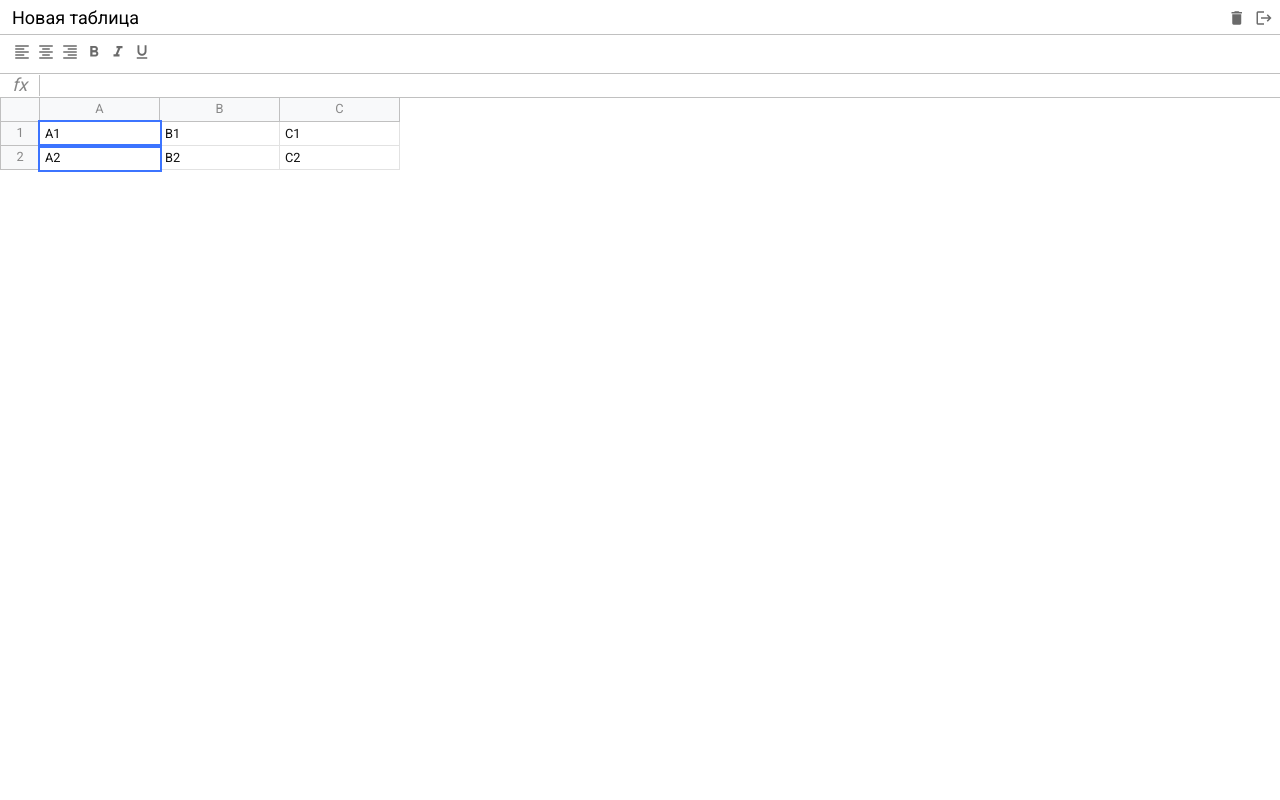
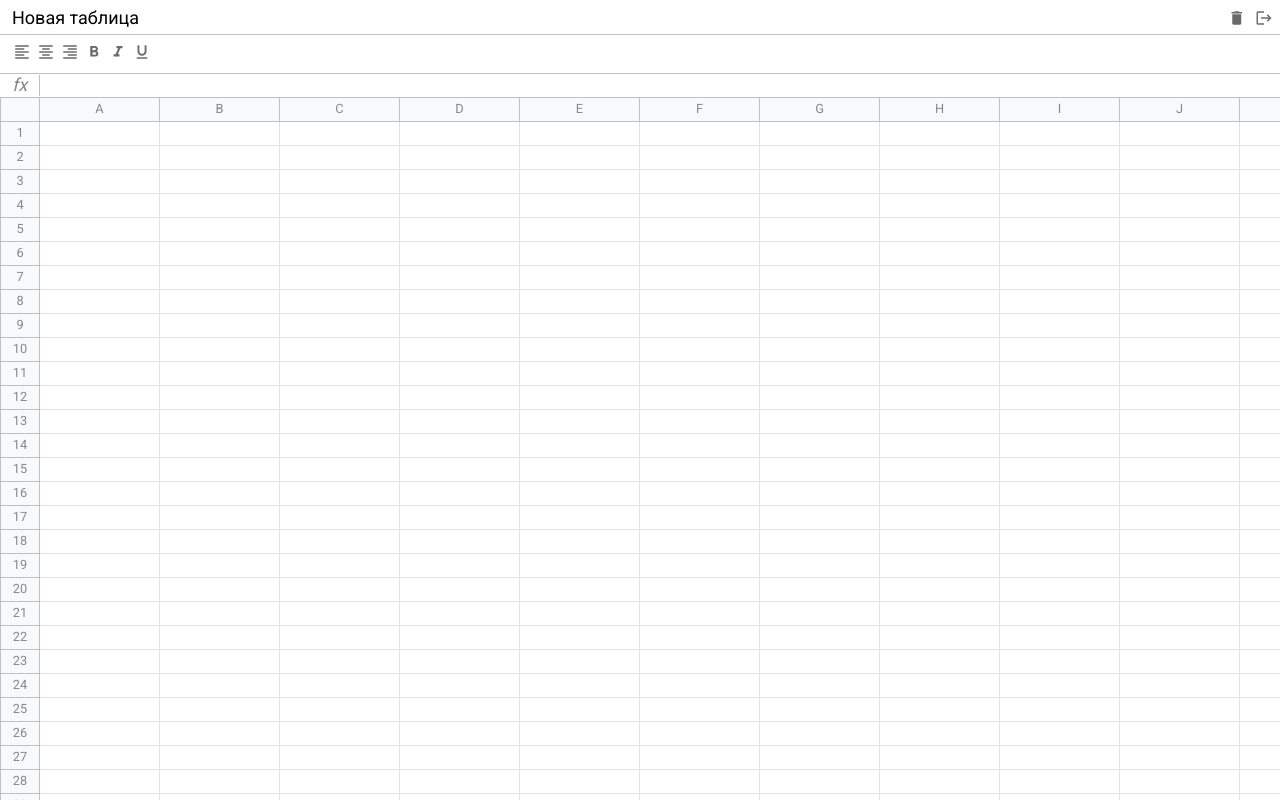
Before and after one commit to SergeyKazarinov/custom-excel, a website built with webpack: page public/index.html in a window 1280 px wide. Built offline with nearby package versions, Linux system fonts and the light colour scheme.

Commit message:
feat: add table template

```diff
--- a/src/components/table/Table.ts
+++ b/src/components/table/Table.ts
@@ -1,4 +1,5 @@
 import ExcelComponent from '@core/ExcelComponent/ExcelComponent';
+import createTable from './table.template';
 
 export interface ITable {}
 
@@ -6,39 +7,7 @@ class Table extends ExcelComponent implements ITable {
   static className = 'excel__table table';
 
   toHTML(): string {
-    return `
-      <div class="excel__table table">
-        <div class="table__row">
-          <div class="table__row_info"></div>
-
-          <div class="table__row_data">
-            <div class="table__column">A</div>
-            <div class="table__column">B</div>
-            <div class="table__column">C</div>
-          </div>
-        </div>
-
-        <div class="table__row">
-          <div class="table__row_info">1</div>
-
-          <div class="table__row_data">
-            <div class="table__cell table__cell_selected" contenteditable>A1</div>
-            <div class="table__cell" contenteditable>B1</div>
-            <div class="table__cell" contenteditable>C1</div>
-          </div>
-        </div>
-
-        <div class="table__row">
-          <div class="table__row_info">2</div>
-
-          <div class="table__row_data">
-            <div class="table__cell table__cell_selected" contenteditable>A2</div>
-            <div class="table__cell" contenteditable>B2</div>
-            <div class="table__cell" contenteditable>C2</div>
-          </div>
-        </div>
-      </div>
-    `;
+    return createTable();
   }
 }
 
--- /dev/null
+++ b/src/components/table/table.template.ts
@@ -0,0 +1,56 @@
+import { CHART_CODES } from '@src/consts/codes';
+import toChar from '@src/helpers/toChar';
+
+/**
+ * Функция создания ячейки таблицы
+ * @returns {HTMLElement} - ячейку таблицы
+ */
+const createCell = () => `
+    <div class="table__cell" contenteditable></div>
+  `;
+
+/**
+ * функция создания колонки
+ * @param {string} colName - содержимое ячейки
+ * @returns {HTMLElement} ячейку заголовка таблицы
+ */
+const createCol = (colName: string) => `
+    <div class="table__column">${colName}</div>
+  `;
+
+/**
+ * Функция создает строку таблицы
+ * @property {string} children - вложенный объект в строке (ячейка)
+ * @property {string} rowName - название строки
+ * @returns {HTMLElement} строку таблицы
+ */
+const createRow = ({ children = '', rowName = '' }: { children?: string; rowName?: string }) => `
+    <div class="table__row">
+      <div class="table__row_info">${rowName}</div>
+
+      <div class="table__row_data">
+        ${children}
+      </div>
+    </div>
+  `;
+
+const createTable = (rowsCount: number = 100) => {
+  const colsCount = CHART_CODES.Z - CHART_CODES.A + 1;
+  const rows = [];
+
+  const cols = Array.from({ length: colsCount }).map(toChar).map(createCol).join('');
+  const cells = Array.from({ length: colsCount }).map(createCell).join('');
+
+  rows.push(createRow({ children: cols }));
+  Array.from({ length: rowsCount }).forEach((_, index) =>
+    rows.push(createRow({ children: cells, rowName: String(index + 1) }))
+  );
+
+  return `
+  <div class="excel__table table">
+    ${rows.join('')}
+  </div>
+  `;
+};
+
+export default createTable;
--- /dev/null
+++ b/src/consts/codes.ts
@@ -0,0 +1,9 @@
+export interface IChartCodes {
+  A: number;
+  Z: number;
+}
+
+export const CHART_CODES: IChartCodes = {
+  A: 65,
+  Z: 90,
+};
--- /dev/null
+++ b/src/helpers/toChar.ts
@@ -0,0 +1,11 @@
+import { CHART_CODES } from '@src/consts/codes';
+
+/**
+ * Функция перевода из CharCode в символ, начиная с 65 кода
+ * @param {unknown} _ - элемент массива
+ * @param {number} index - индекс
+ * @returns символ в виде строки
+ */
+const toChar = (_: unknown, index: number) => String.fromCharCode(CHART_CODES.A + index);
+
+export default toChar;
--- a/src/scss/table.scss
+++ b/src/scss/table.scss
@@ -4,7 +4,8 @@
 
 .table {
   padding-bottom: 2px;
-  overflow-x: auto;
+  overflow: auto;
+  height: calc(100vh - $formula-height - $header-height - $toolbar-height);
 
   &__row {
     display: flex;
```
Also changed, not shown: docs/developments.md (+1 -0 lines).
